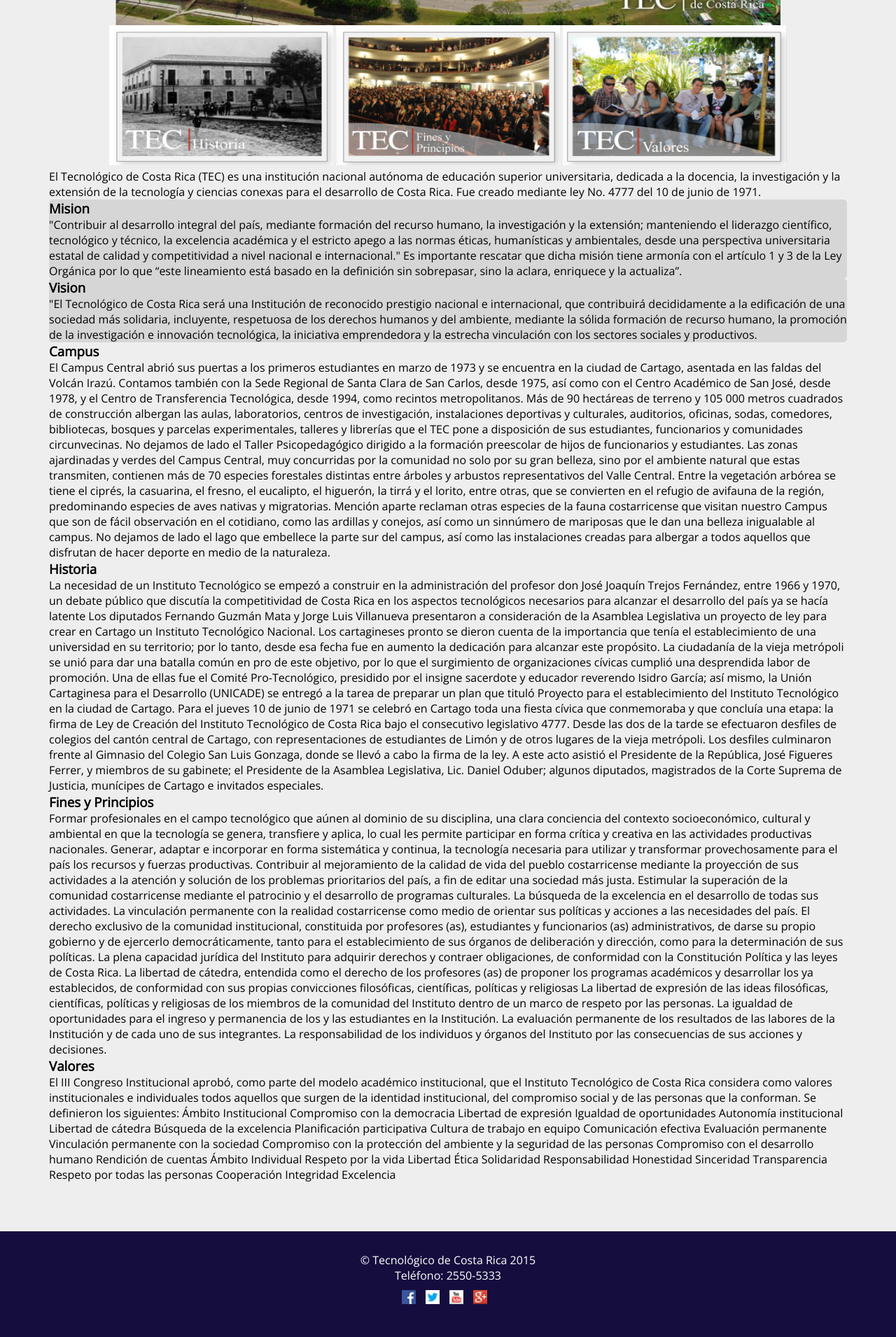
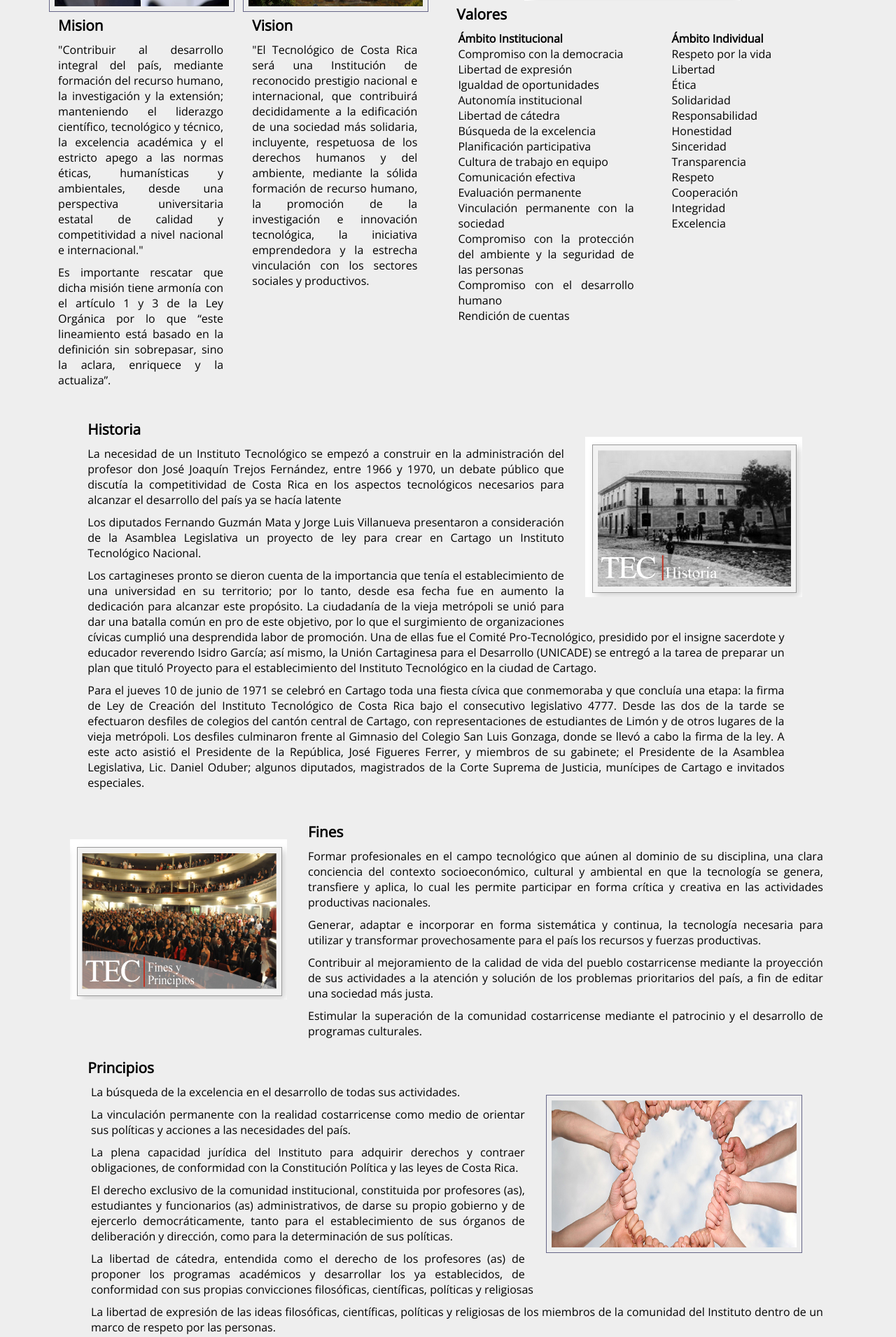
Before and after one commit to BADSA/tecpage, a plain HTML site: page Info/acerca.html in a window 1280 px wide. Shown: the part 489-2399 px from the top of the page at 70% size. Drawn offline with nearby package versions, Linux system fonts and the light colour scheme.

Commit message:
Subiendo pagina de ACERCA terminada

```diff
--- a/Info/acerca.html
+++ b/Info/acerca.html
@@ -166,7 +166,11 @@
         </header>
 
 
+
+
+
         <section class="container color-secundario">
+
             <div class="titulo">
                 <h1 class="color-primario-texto">
                     Acerca del Tecnologico de Costa Rica
@@ -174,66 +178,118 @@
             </div>
 
 
-            <div class="jumbotron">
-                <img src="../img/TEC.jpg"/>
+
+            <div class="lista">
+                <ul>
+
+                    <li class="list-item li4col">
+                        <div class="imagen imgmision">
+                            <img src="../img/misionOk.jpg" style="border:1px solid #668; padding:7px;"/>
                         </div>
 
-            <div class="submenu">
-                <ul>
-                    <li class="list-item" title="Ver historia del TEC"><a href="#historia"><img src="../img/historia.jpg"/></a></li>
-                    <li class="list-item" title="Ver Fines y principios"><a href="#fines-principios"><img src="../img/fines-y-principios.jpg"/></a></li>
-                    <li class="list-item" title="Ver valores"><a href="#valores"><img src="../img/Valores.jpg"/></a></li>
-                </ul>
+                        <div class="descripcion">
+                            <h3>Mision</h3>
+                            <p>"Contribuir al desarrollo integral del país, mediante formación del recurso humano, la investigación y la extensión; manteniendo el liderazgo científico, tecnológico y técnico, la excelencia académica y el estricto apego a las normas éticas, humanísticas y ambientales, desde una perspectiva universitaria estatal de calidad y competitividad a nivel nacional e internacional."
+                            </p>
+                            <p>
+                            Es importante rescatar que dicha misión tiene armonía con el artículo 1 y 3 de la Ley Orgánica por lo que “este lineamiento está basado en la definición sin sobrepasar, sino la aclara, enriquece y la actualiza”.
+                            </p>
+                        </div>
+                    </li>
+
+
+
+                    <li class="list-item li4col" title="Vision">
+                        <div class="imagen imgvision">
+                            <img src="../img/tec-img.jpg" style="border:1px solid #668; padding:7px;"/>
+                        </div>
+
+                        <div class="descripcion">
+                            <h3>Vision</h3>
+                            <p>
+                        "El Tecnológico de Costa Rica será una Institución de reconocido prestigio nacional e internacional, que contribuirá                                 decididamente a la edificación de una sociedad más solidaria, incluyente, respetuosa de los derechos humanos y del ambiente,                         mediante la sólida formación de recurso humano, la promoción de la investigación e innovación tecnológica, la iniciativa                             emprendedora y la estrecha vinculación con los sectores sociales y productivos.
+                            </p>
+                        </div>
+                    </li>
+
+
+
+                    <li class="list-item li2col" title="Valores">
+                        <div class="imagen">
+                            <img src="../img/Valores.jpg"/>
                         </div>
 
 
-            <div class="presentacion">
-                El Tecnológico de Costa Rica (TEC) es una institución
-                nacional autónoma de educación superior universitaria,
-                dedicada a la docencia, la investigación y la extensión
-                de la tecnología y ciencias conexas para el desarrollo
-                de Costa Rica. Fue creado mediante ley No. 4777 del
-                10 de junio de 1971.
+                        <div class="descripcion">
+                            <h3>Valores</h3>
+
+                            <p>
+                                <div class="col1">
+                                <strong>Ámbito Institucional</strong>
+                                <ul>
+                                    <li>Compromiso con la democracia</li>
+                                    <li>Libertad de expresión</li>
+                                    <li>Igualdad de oportunidades</li>
+                                    <li>Autonomía institucional</li>
+                                    <li>Libertad de cátedra</li>
+                                    <li>Búsqueda de la excelencia</li>
+                                    <li>Planificación participativa</li>
+                                    <li>Cultura de trabajo en equipo</li>
+                                    <li>Comunicación efectiva</li>
+                                    <li>Evaluación permanente</li>
+                                    <li>Vinculación permanente con la sociedad</li>
+                                    <li>Compromiso con la protección del ambiente y la seguridad de las personas</li>
+                                    <li>Compromiso con el desarrollo humano</li>
+                                    <li>Rendición de cuentas </li>
+                                </ul>
                                 </div>
+                            </p>
 
-            <div class="vision-mision">
-                <h3>Mision</h3>
-                "Contribuir al desarrollo integral del país, mediante formación del recurso humano, la investigación y la extensión; manteniendo el liderazgo científico, tecnológico y técnico, la excelencia académica y el estricto apego a las normas éticas, humanísticas y ambientales, desde una perspectiva universitaria estatal de calidad y competitividad a nivel nacional e internacional."
-
-                Es importante rescatar que dicha misión tiene armonía con el artículo 1 y 3 de la Ley Orgánica por lo que “este lineamiento está basado en la definición sin sobrepasar, sino la aclara, enriquece y la actualiza”.
+                            <p>
+                                <div class="col2">
+                                <strong>Ámbito Individual</strong>
+                                <ul>
+                                    <li>Respeto por la vida</li>
+                                    <li>Libertad</li>
+                                    <li>Ética</li>
+                                    <li>Solidaridad</li>
+                                    <li>Responsabilidad</li>
+                                    <li>Honestidad</li>
+                                    <li>Sinceridad</li>
+                                    <li>Transparencia</li>
+                                    <li>Respeto</li>
+                                    <li>Cooperación</li>
+                                    <li>Integridad</li>
+                                    <li>Excelencia</li>
+                                </ul>
                                 </div>
-
-            <div class="vision-mision">
-                <h3>Vision</h3>
-                "El Tecnológico de Costa Rica será una Institución de reconocido prestigio nacional e internacional, que contribuirá decididamente a                la edificación de una sociedad más solidaria, incluyente, respetuosa de los derechos humanos y del ambiente, mediante la sólida formación de recurso humano, la promoción de la investigación e innovación tecnológica, la iniciativa emprendedora y la estrecha vinculación con los sectores sociales y productivos.
+                            </p>
                         </div>
-
-            <div class="">
-                <h3>Campus</h3>
-                El Campus Central abrió sus puertas a los primeros estudiantes en marzo de 1973 y se encuentra en la ciudad de Cartago, asentada en las faldas del Volcán Irazú. Contamos también con la Sede Regional de Santa Clara de San Carlos, desde 1975, así como con el Centro Académico de San José, desde 1978, y el Centro de Transferencia Tecnológica, desde 1994, como recintos metropolitanos.
-
-                Más de 90 hectáreas de terreno y 105 000 metros cuadrados de construcción albergan las aulas, laboratorios, centros de investigación, instalaciones deportivas y culturales, auditorios, oficinas, sodas, comedores, bibliotecas, bosques y parcelas experimentales, talleres y librerías que el TEC pone a disposición de sus estudiantes, funcionarios y comunidades
-                circunvecinas. No dejamos de lado el Taller Psicopedagógico dirigido a la formación preescolar de hijos de funcionarios y estudiantes.
-
-                Las zonas ajardinadas y verdes del Campus Central, muy concurridas por la comunidad no solo por su gran belleza, sino por el ambiente natural que estas transmiten, contienen más de 70 especies forestales distintas entre árboles y arbustos representativos del Valle Central.
-
-                Entre la vegetación arbórea se tiene el ciprés, la casuarina, el fresno, el eucalipto, el higuerón, la tirrá y el lorito, entre otras, que se convierten en el refugio de avifauna de la región, predominando especies de aves nativas y migratorias.
-
-                Mención aparte reclaman otras especies de la fauna costarricense que visitan nuestro Campus que son de fácil observación en el cotidiano, como las ardillas y conejos, así como un sinnúmero de mariposas que le dan una belleza inigualable al campus. No dejamos de lado el lago que embellece la parte sur del campus, así como las instalaciones creadas para albergar a todos aquellos que disfrutan de hacer deporte en medio de la naturaleza.
-            </div>
+                    </li>
 
 
 
-            <div id="historia">
+
+                    <li class="list-item li1col" title="Historia del TEC">
+                        <div class="img-pull-right">
+                            <img src="../img/historia.jpg"/>
+                        </div>
+                        <div class="descripcion">
                             <h3>Historia</h3>
+                            <p>
         La necesidad de un Instituto Tecnológico se empezó a construir en la administración del profesor don José Joaquín Trejos Fernández, entre 1966 y 1970, un debate público que discutía la competitividad de Costa Rica en los aspectos tecnológicos necesarios para alcanzar el desarrollo del país ya se hacía latente
+                        </p>
+                        <p>
+                    Los diputados Fernando Guzmán Mata y Jorge Luis Villanueva presentaron a consideración de la Asamblea Legislativa un proyecto de ley para crear en Cartago un Instituto Tecnológico Nacional.
+                        </p>
 
-Los diputados Fernando Guzmán Mata y Jorge Luis Villanueva presentaron a consideración de la Asamblea Legislativa un proyecto de ley para crear en Cartago un Instituto Tecnológico Nacional.
-
+                        <p>
                     Los cartagineses  pronto se dieron cuenta de la importancia que tenía el establecimiento de una universidad en su territorio; por lo tanto, desde esa fecha fue en aumento la dedicación para alcanzar este propósito.
 
                     La ciudadanía de la vieja metrópoli se unió para dar una batalla común en pro de este objetivo, por lo que el surgimiento de organizaciones cívicas cumplió una desprendida labor de promoción. Una de ellas fue el Comité  Pro-Tecnológico, presidido  por el insigne sacerdote y educador reverendo Isidro García; así mismo, la Unión Cartaginesa para el Desarrollo (UNICADE) se entregó a la tarea de preparar un plan que tituló Proyecto para el establecimiento del Instituto Tecnológico en la ciudad de Cartago.
+                        </p>
 
+                            <p>
                     Para el jueves 10 de junio de 1971 se celebró en Cartago toda una fiesta cívica que conmemoraba y que concluía una etapa:  la firma de Ley de Creación del Instituto Tecnológico de Costa Rica bajo el consecutivo  legislativo 4777.
 
                     Desde las dos de la tarde se efectuaron desfiles de colegios del cantón central de Cartago, con representaciones de estudiantes de Limón y de otros lugares de la vieja metrópoli.
@@ -241,77 +297,94 @@ Desde las dos de la tarde se efectuaron desfiles de colegios del cantón central
                     Los desfiles culminaron frente al Gimnasio del Colegio San Luis Gonzaga, donde se llevó a cabo la firma de la ley.
 
                             A este acto asistió el  Presidente de la República, José Figueres Ferrer, y miembros de su gabinete; el Presidente de la Asamblea Legislativa, Lic. Daniel Oduber; algunos diputados, magistrados de la Corte Suprema de Justicia, munícipes de Cartago e invitados especiales.
+                            </p>
                     </div>
 
-            <div id="fines-principios">
-                <h3>Fines y Principios</h3>
-Formar profesionales en el campo tecnológico que aúnen al dominio de su disciplina, una clara conciencia del contexto socioeconómico, cultural y ambiental en que la tecnología se genera, transfiere y aplica, lo cual les permite participar en forma crítica y creativa en las actividades productivas nacionales.
-
-Generar, adaptar e incorporar en forma sistemática y continua, la tecnología necesaria para utilizar y transformar provechosamente para el país los recursos y fuerzas productivas.
-
-Contribuir al mejoramiento de la calidad de vida del pueblo costarricense mediante la proyección de sus actividades a la atención y solución de los problemas prioritarios del país, a fin de editar una sociedad más justa.
-
-Estimular la superación de la comunidad costarricense mediante el patrocinio y el desarrollo de programas culturales.
+                    </li>
 
 
 
 
 
-La búsqueda de la excelencia en el desarrollo de todas sus actividades.
+        <li class="list-item li1col" title="Fines y principios">
+                        <div class="img-pull-left">
+                            <img src="../img/fines-y-principios.jpg"/>
+                        </div>
+                        <div class="descripcion">
+                            <div class="finprin">
+                                <h3>Fines</h3>
+                                <ul>
+                                    <li>Formar profesionales en el campo tecnológico que aúnen al dominio de su disciplina, una clara conciencia del contexto socioeconómico, cultural y ambiental en que la tecnología se genera, transfiere y aplica, lo cual les permite participar en forma crítica y creativa en las actividades productivas nacionales.</li>
 
-La vinculación permanente con la realidad costarricense como medio de orientar sus políticas y acciones a las necesidades del país.
+                                    <li>Generar, adaptar e incorporar en forma sistemática y continua, la tecnología necesaria para utilizar y transformar provechosamente para el país los recursos y fuerzas productivas.</li>
 
-El derecho exclusivo de la comunidad institucional, constituida por profesores (as), estudiantes y funcionarios (as) administrativos, de darse su propio gobierno y de ejercerlo democráticamente, tanto para el establecimiento de sus órganos de deliberación y dirección, como para la determinación de sus políticas.
+                                    <li>Contribuir al mejoramiento de la calidad de vida del pueblo costarricense mediante la proyección de sus actividades a la atención y solución de los problemas prioritarios del país, a fin de editar una sociedad más justa.</li>
 
-La plena capacidad jurídica del Instituto para adquirir derechos y contraer obligaciones, de conformidad con la Constitución Política y las leyes de Costa Rica.
+                                    <li>Estimular la superación de la comunidad costarricense mediante el patrocinio y el desarrollo de programas culturales.</li>
+                                </ul>
 
-La libertad de cátedra, entendida como el derecho de los profesores (as) de proponer los programas académicos y desarrollar los ya establecidos, de conformidad con sus propias convicciones filosóficas, científicas, políticas y religiosas
 
-La libertad de expresión de las ideas filosóficas, científicas, políticas y religiosas de los miembros de la comunidad del Instituto dentro de un marco de respeto por las personas.
-
-La igualdad de oportunidades para el ingreso y permanencia de los y las estudiantes en la Institución.
-
-La evaluación permanente de los resultados de las labores de la Institución y de cada uno de sus integrantes.
-
-La responsabilidad de los individuos y órganos del Instituto por las consecuencias de sus acciones y decisiones.
                             </div>
 
-            <div id="valores">
-                <h3>Valores</h3>
-            El III Congreso Institucional aprobó, como parte del modelo académico institucional, que el Instituto Tecnológico de Costa Rica considera como valores institucionales e individuales todos aquellos que surgen de la identidad institucional, del compromiso social y de las personas que la conforman. Se definieron los siguientes:
+                        <div class="img-pull-right">
+                            <img style="margin-top:50px; border:1px solid #668; padding:7px;" width="350" height="210" src="../img/principles.jpg"/>
+                        </div>
 
-            Ámbito Institucional
 
-                Compromiso con la democracia
-                Libertad de expresión
-                Igualdad de oportunidades
-                Autonomía institucional
-                Libertad de cátedra
-                Búsqueda de la excelencia
-                Planificación participativa
-                Cultura de trabajo en equipo
-                Comunicación efectiva
-                Evaluación permanente
-                Vinculación permanente con la sociedad
-                Compromiso con la protección del ambiente y la seguridad de las personas
-                Compromiso con el desarrollo humano
-                Rendición de cuentas
+                            <div class="finprin">
+                                <br>
+                                <h3>Principios</h3>
+                                <ul>
+                                    <li>La búsqueda de la excelencia en el desarrollo de todas sus actividades.</li>
+                                    <li>La vinculación permanente con la realidad costarricense como medio de orientar sus políticas y acciones a las necesidades del país.</li>
+                                    <li>La plena capacidad jurídica del Instituto para adquirir derechos y contraer obligaciones, de conformidad con la Constitución Política y las leyes de Costa Rica.</li>
 
-            Ámbito Individual
+                                    <li>El derecho exclusivo de la comunidad institucional, constituida por profesores (as), estudiantes y funcionarios (as) administrativos, de darse su propio gobierno y de ejercerlo democráticamente, tanto para el establecimiento de sus órganos de deliberación y dirección, como para la determinación de sus políticas.</li>
 
-                Respeto por la vida
-                Libertad
-                Ética
-                Solidaridad
-                Responsabilidad
-                Honestidad
-                Sinceridad
-                Transparencia
-                Respeto por todas las personas
-                Cooperación
-                Integridad
-                Excelencia
+
+
+                                    <li>La libertad de cátedra, entendida como el derecho de los profesores (as) de proponer los programas académicos y desarrollar los ya establecidos, de conformidad con sus propias convicciones filosóficas, científicas, políticas y religiosas</li>
+
+                                    <li>La libertad de expresión de las ideas filosóficas, científicas, políticas y religiosas de los miembros de la comunidad del Instituto dentro de un marco de respeto por las personas.</li>
+
+                                    <li>La igualdad de oportunidades para el ingreso y permanencia de los y las estudiantes en la Institución.</li>
+
+                                    <li>La evaluación permanente de los resultados de las labores de la Institución y de cada uno de sus integrantes.</li>
+
+                                    <li>La responsabilidad de los individuos y órganos del Instituto por las consecuencias de sus acciones y decisiones.</li>
+                                </ul>
                             </div>
+                        </div>
+                    </li>
+
+
+
+                    <li class="list-item li1col" title="Campus">
+
+                        <div class="img-pull-right" title="Ver campus completo">
+                            <a href="../Mapa-TEC.pdf"><img src="../img/Mapa-tec.png" width="300" height="300"/></a>
+                        </div>
+
+                        <div class="descripcion">
+                            <h3>Campus</h3>
+                                <p>
+                                El Campus Central abrió sus puertas a los primeros estudiantes en marzo de 1973 y se encuentra en la ciudad de Cartago, asentada en las faldas del Volcán Irazú. Contamos también con la Sede Regional de Santa Clara de San Carlos, desde 1975, así como con el Centro Académico de San José, desde 1978, y el Centro de Transferencia Tecnológica, desde 1994, como recintos metropolitanos.</p>
+
+                            <p>
+                                Más de 90 hectáreas de terreno y 105 000 metros cuadrados de construcción albergan las aulas, laboratorios, centros de investigación, instalaciones deportivas y culturales, auditorios, oficinas, sodas, comedores, bibliotecas, bosques y parcelas experimentales, talleres y librerías que el TEC pone a disposición de sus estudiantes, funcionarios y comunidades
+                                circunvecinas. No dejamos de lado el Taller Psicopedagógico dirigido a la formación preescolar de hijos de funcionarios y estudiantes.</p>
+
+                            <p>Las zonas ajardinadas y verdes del Campus Central, muy concurridas por la comunidad no solo por su gran belleza, sino por el ambiente natural que estas transmiten, contienen más de 70 especies forestales distintas entre árboles y arbustos representativos del Valle Central.</p>
+
+                            <p>Entre la vegetación arbórea se tiene el ciprés, la casuarina, el fresno, el eucalipto, el higuerón, la tirrá y el lorito, entre otras, que se convierten en el refugio de avifauna de la región, predominando especies de aves nativas y migratorias.</p>
+
+                                <p>Mención aparte reclaman otras especies de la fauna costarricense que visitan nuestro Campus que son de fácil observación en el cotidiano, como las ardillas y conejos, así como un sinnúmero de mariposas que le dan una belleza inigualable al campus. No dejamos de lado el lago que embellece la parte sur del campus, así como las instalaciones creadas para albergar a todos aquellos que disfrutan de hacer deporte en medio de la naturaleza.  </p>
+                        </div>
+                    </li>
+                </ul>
+            </div>
+
+
 
         </section>
 
--- a/Info/styles.css
+++ b/Info/styles.css
@@ -22,32 +22,87 @@
     height: 50px;
     text-align: left;
     text-align: center;
-    padding-top: 10px;
+    padding-top: 15px;
     font-size: 1.15em;
 }
 
-.jumbotron img{
+.lista{
+    overflow: auto;
+    width: 100%;
+    text-align: justify;
+}
+
+
+.list-item{
+    display: inline-block;
+    float: left;
+    //border: 1px solid green;
+    margin-right: 15px;
+    margin-top: 20px;
+    display: block;
+    padding-bottom: 10px;
+    padding-top: 10px;
+}
+
+.li1col{width:97%;}
+
+.li2col{width:49%;}
+
+.li3col{width: 32%;}
+
+.li4col{width: 23%;}
+
+
+.imagen img{
+    width:310px;
+    height:230px;
     display: block;
     margin: auto;
-    width: 950px;
-    height: 300px;
 }
 
-.submenu{
-    display: block;
-    margin:auto;
-    text-align: center;
+
+.descripcion h3{
+    font-size: 1.3em;
+    //text-align: center;
+    margin-top: 5px;
+    margin-left:5%;
 }
 
-.submenu .list-item img{
-    width:320px;
-    height: 200px;
+.descripcion p{
+    margin-top: 10px;
+    padding: 0 5% 0 5%;
 }
 
-.submenu .list-item {display: inline-block;cursor:pointer;}
+.col1{
+    padding-left: 30px;
+    width:45%;
+    float:left;
+}
+
+.col2{
+    padding-left: 30px;
+    width: 40%;
+    float: right;
+}
+
+.finprin ul li{
+    margin-top: 10px;
+    margin-left: 60px;
+}
 
 
-.vision-mision{
-    background-color: rgba(0,0,0,0.1);
-    border-radius: 5px;
+
+.imgmision img, .imgvision img{
+    width: 95%;
 }
+
+
+.img-pull-right{
+    float: right;
+    margin: 30px;
+}
+
+.img-pull-left{
+    float: left;
+    margin: 30px;
+}
--- a/main.css
+++ b/main.css
@@ -40,6 +40,10 @@ a{
     color:#150D3E;
 }
 
+
+.color-fondo-primario{
+    background-color: #150D3E;
+}
 
 /*========================================================================*/
 /* HEADER */
```
Also changed, not shown: img/Mapa-tec.png (added), img/Tecnologico-de-Costa-Rica5_Carrusel.jpg (added), img/misionOk.jpg (added), img/principles.jpg (added), 1 other file. Lines whose indentation alone changed are shown as unchanged.
